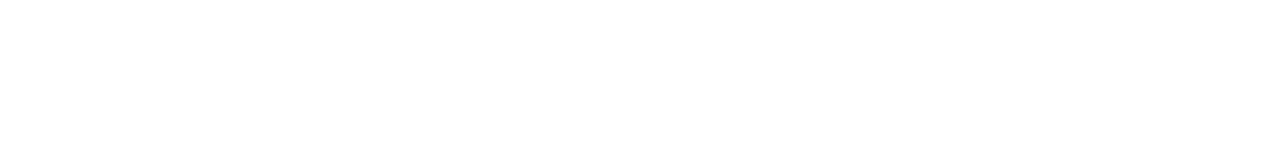
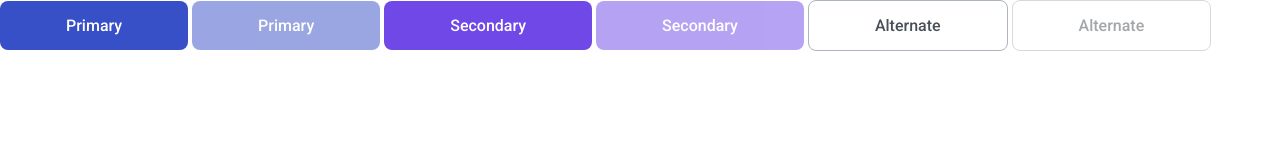
Before and after one commit to js-tasks-ru/htmlcss-20230411_aleksandr-pupkov1991, a website: page 03-lection1/01-button/index.html in a window 1280 px wide. Drawn offline with Linux system fonts and the light colour scheme.

Commit message:
03-lection1/01-button-corrected-remarks

```diff
--- a/03-lection1/01-button/button.css
+++ b/03-lection1/01-button/button.css
@@ -1 +1,42 @@
 /* Стилизация кнопки */
+.btn{
+    border-radius: 8px;
+    border: none;
+    padding: 15px 66px;
+    font-family: 'Roboto';
+    font-weight: 500;
+    font-size: 16px;
+    line-height: 19px;
+    text-align: center;
+    color: var(--white);
+    cursor: pointer;
+}
+.btn:hover{
+    transition: opacity 200ms ease-in-out, background 200ms ease-in-out;
+}
+.btn_primary{
+    background-color: var(--primary);
+}
+.btn_primary:hover{
+    background-color: #2342C0;
+
+}
+.btn_secondary{
+    background-color: var(--secondary);
+}
+.btn_secondary:hover{
+    background-color: #5028C6;
+}
+.btn_alternate{
+    background-color: transparent;
+    border: 1px solid var(--grey-3);
+    color: var(--grey-4);
+}
+.btn_alternate:hover{
+    border: 1px solid var(--black);
+}
+.btn:disabled{
+    cursor: default;
+    opacity: 0.5;
+    pointer-events: none;
+}
--- a/03-lection1/01-button/index.html
+++ b/03-lection1/01-button/index.html
@@ -2,10 +2,16 @@
 <!-- Страница с кнопкой -->
 <html lang="ru">
     <head>
+        <link rel="stylesheet" href="../../assets/css/normalize.css">
         <link rel="stylesheet" href="../../assets/css/main.css">
         <link rel="stylesheet" href="./button.css">
     </head>
     <body>
-
+            <button class="btn btn_primary">Primary</button>
+            <button class="btn btn_primary" disabled>Primary</button>
+            <button class="btn btn_secondary">Secondary</button>
+            <button class="btn btn_secondary" disabled>Secondary</button>
+            <button class="btn btn_alternate">Alternate</button>
+            <button class="btn btn_alternate" disabled>Alternate</button>
     </body>
 </html>
```
